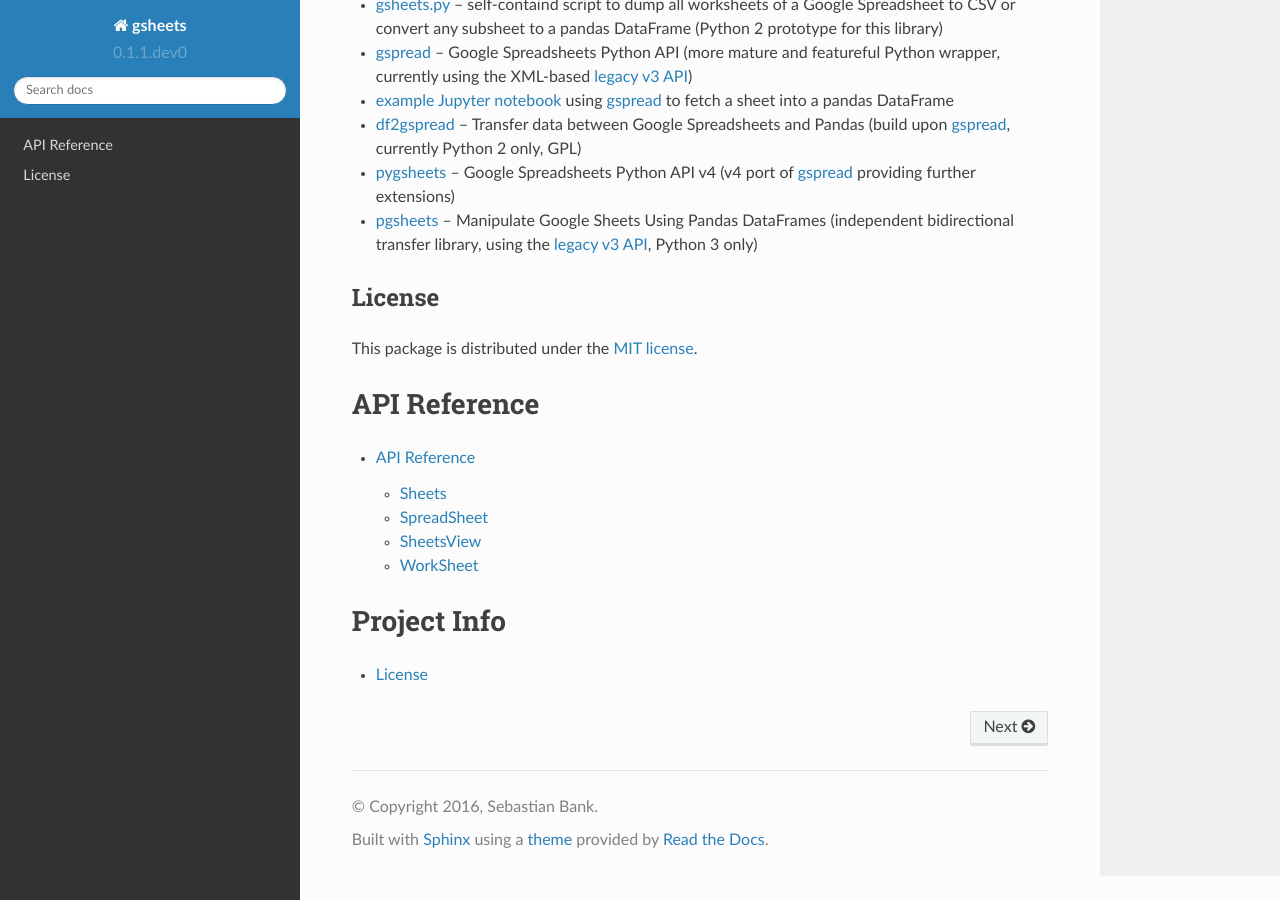
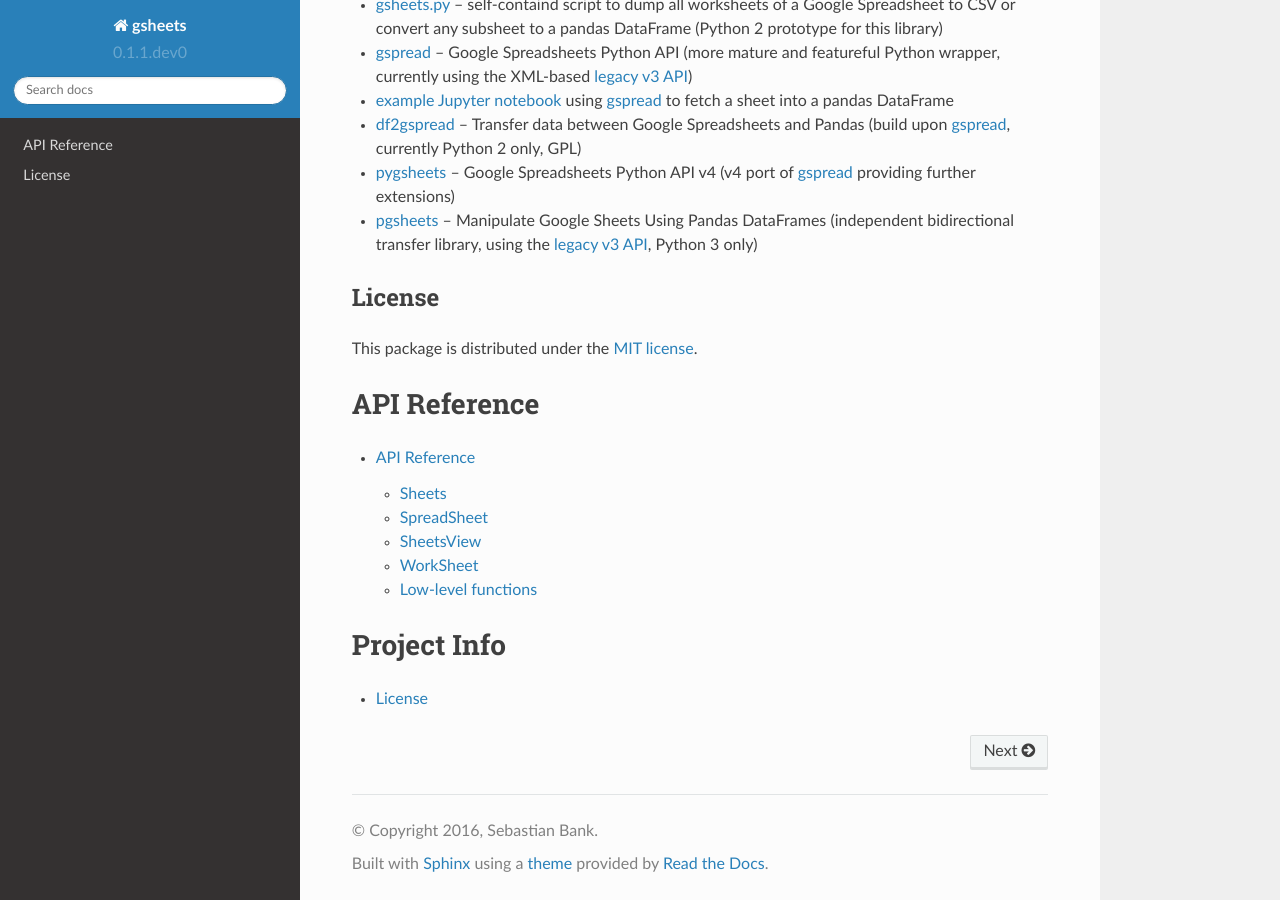
Before and after one commit to xflr6/gsheets, a Sphinx documentation site: the page built from docs/index.rst, in a window 1280 px wide and 900 px high, scrolled down 2669 px. Built offline with Sphinx 7.4.7 and the Read the Docs theme 2.0.0, drawn with Linux system fonts in a browser that asks for light colours.

```diff
--- a/docs/api.rst
+++ b/docs/api.rst
@@ -43,3 +43,10 @@ WorkSheet
         spreadsheet,
         id, title, url, index ,nrows, ncols, ncells,
         to_csv, to_frame
+
+
+Low-level functions
+-------------------
+
+.. autofunction:: gsheets.get_credentials
+.. autofunction:: gsheets.build_service
--- a/gsheets/__init__.py
+++ b/gsheets/__init__.py
@@ -3,8 +3,10 @@
 """Google docs spreadsheets as Python objects."""
 
 from .api import Sheets
+from .oauth2 import get_credentials
+from .backend import build_service
 
-__all__ = ['Sheets']
+__all__ = ['Sheets', 'get_credentials', 'build_service']
 
 __title__ = 'gsheets'
 __version__ = '0.1.1.dev0'
```
Also changed, not shown: 1 other file.
